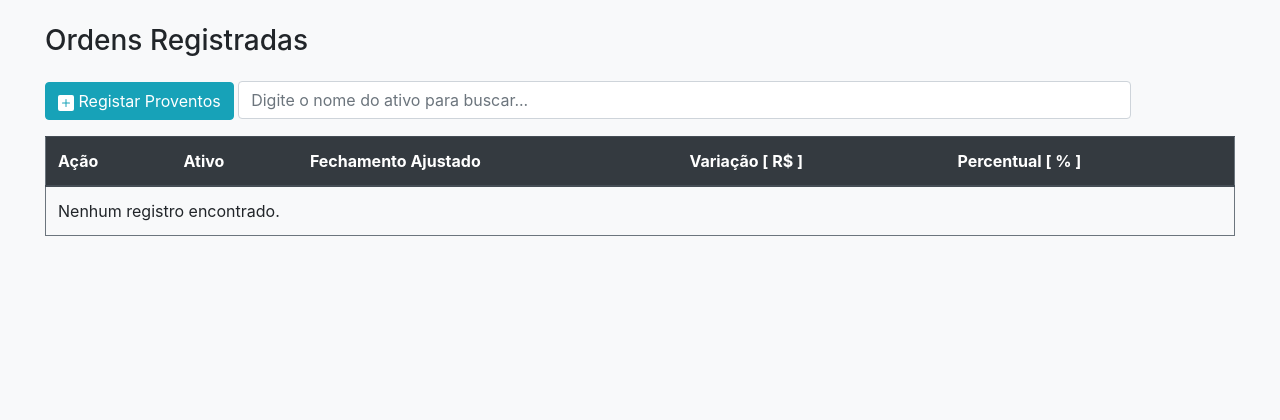
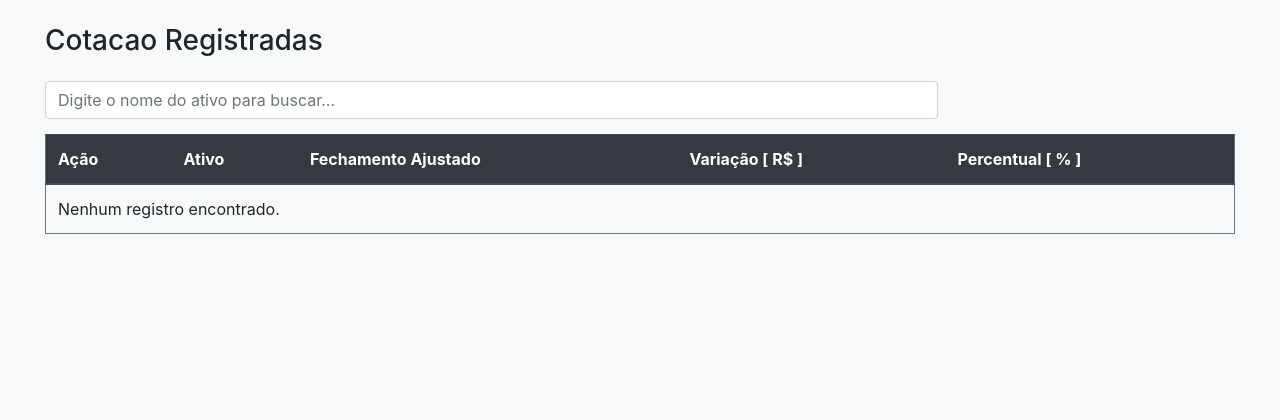
Before and after one commit to alexbarbosa26/wmanage, a Django app: page /listar/base/cotacao/ in a window 1280 px wide. Shown: the part 56-476 px from the top of the page. Run offline with Django 3.2, Linux system fonts and the light colour scheme; the visitor is signed in with stand-in values (Sample User, id 1); data that the repository does not hold is empty; parts of the project's set-up code (start-up, migrations or seed data) failed here and were passed over; some libraries are stand-ins or nearby versions.

Commit message:
first commit

```diff
--- a/cadastro/templates/cadastros/form-excluir.html
+++ b/cadastro/templates/cadastros/form-excluir.html
@@ -1,6 +1,6 @@
 {% extends 'base.html' %}
 {% load static %}
-{% block title %}WManager{% endblock %}
+{% block title %}WManager Excluir{% endblock %}
 
 {% block content %}
 <h4 class="mt-4">Excluir Ativo</h4>
--- a/cadastro/templates/cadastros/form-proventos.html
+++ b/cadastro/templates/cadastros/form-proventos.html
@@ -2,7 +2,7 @@
 {% load static %}
 {% load widget_tweaks %}
 {% load crispy_forms_tags %}
-{% block title %}WManager{% endblock %}
+{% block title %}WManager Cadastro{% endblock %}
 
 {% block content %}
 <h4 class="mt-4">Cadastrar Proventos</h4>
--- a/cadastro/templates/cadastros/form.html
+++ b/cadastro/templates/cadastros/form.html
@@ -4,7 +4,7 @@
 {% load widget_tweaks %}
 {% load crispy_forms_tags %}
 
-{% block title %}WManage{% endblock %}
+{% block title %}WManage Cadastro{% endblock %}
 
 {% block content %}
 <section class="content-header">
--- a/cadastro/templates/listar/carteira.html
+++ b/cadastro/templates/listar/carteira.html
@@ -1,7 +1,7 @@
 {% extends 'base.html' %}
 {% load static %}
 {% load crispy_forms_tags %}
-{% block title %}WManage{% endblock %}
+{% block title %}WManage Carteira{% endblock %}
 
 {% block content %}
     {% for item in result %}
--- a/cadastro/templates/listar/cotacao.html
+++ b/cadastro/templates/listar/cotacao.html
@@ -1,15 +1,10 @@
 {% extends 'base.html' %}
 {% load static %}
-{% block title %}WManager{% endblock %}
+{% block title %}WManager Cotacao{% endblock %}
 
 {% block content %}
-<h3 class="mt-4">Ordens Registradas</h3>
-<a href="{% url 'cadastrar-proventos' %}" class="btn btn-info mt-3 mb-3">
-  <svg width="1em" height="1em" viewBox="0 0 16 16" class="bi bi-plus-square-fill" fill="currentColor" xmlns="http://www.w3.org/2000/svg">
-    <path fill-rule="evenodd" d="M2 0a2 2 0 0 0-2 2v12a2 2 0 0 0 2 2h12a2 2 0 0 0 2-2V2a2 2 0 0 0-2-2H2zm6.5 4.5a.5.5 0 0 0-1 0v3h-3a.5.5 0 0 0 0 1h3v3a.5.5 0 0 0 1 0v-3h3a.5.5 0 0 0 0-1h-3v-3z"/>
-  </svg>
-   Registar Proventos
-</a>
+<h3 class="mt-4">Cotacao Registradas</h3>
+
   <div class="col-9 search-div">
     <form method="GET" id="filter-form">
       <input class="form-control" type="text" id="filter" name="filter" placeholder="Digite o nome do ativo para buscar..." value="{{ request.GET.filter }}">
@@ -34,7 +29,7 @@
         <td>{{cotacao.ativo}}</td>
         <td>{{cotacao.fechamento_ajustado}}</td>
         <td>R$ {{cotacao.variacao_1}}</td>
-        <td>R$ {{cotacao.variacao_2}}</td>
+        <td>{{cotacao.variacao_2}}</td>
      </tr>
     {% empty %}
       <tr>
--- a/cadastro/templates/listar/dashboard.html
+++ b/cadastro/templates/listar/dashboard.html
@@ -1,7 +1,7 @@
 {% extends 'base.html' %}
 {% load static %}
 {% load crispy_forms_tags %}
-{% block title %}WManager{% endblock %}
+{% block title %}WManager Dashboard{% endblock %}
 
 {% block scripts %}
 <script>
--- a/cadastro/templates/listar/ordens.html
+++ b/cadastro/templates/listar/ordens.html
@@ -2,7 +2,7 @@
 {% load user_tags %}
 {% load static %}
 
-{% block title %}WManager{% endblock %}
+{% block title %}WManager Ordens{% endblock %}
 
 {% block content %}
 <h3 class="mt-4">
--- a/cadastro/urls.py
+++ b/cadastro/urls.py
@@ -17,4 +17,6 @@ urlpatterns = [
     path('excluir/provento/<int:pk>/', ProventosDelete.as_view(), name='excluir-provento'),
 
     path('dashboard/carteira-chart/', CarteiraChart.as_view(), name='carteira-chart'),
+
+    path(r'^export/xls/$', views.export_proventos_xls, name='export-proventos-xls'),
 ]
--- a/cadastro/views.py
+++ b/cadastro/views.py
@@ -1,9 +1,7 @@
-from django.forms import widgets
 from .models import Ativo, Nota, Proventos, Cotacao
 import json
 from decimal import Decimal
 from django.shortcuts import render
-from django.http import HttpResponse
 from django.urls import reverse_lazy
 from django.contrib.auth.mixins import LoginRequiredMixin
 from django.contrib.messages.views import SuccessMessageMixin
@@ -13,6 +11,8 @@ from django.views.generic import TemplateView
 from django.db.models import Count, Sum
 from bootstrap_datepicker_plus import DatePickerInput
 from braces.views import  GroupRequiredMixin
+import xlwt
+from django.http import HttpResponse
 import locale
 
 #Set Locale
@@ -415,3 +415,34 @@ class CotacaoList(LoginRequiredMixin, ListView):
         else:
             self.object_list = Cotacao.objects.all()
         return self.object_list
+
+
+def export_proventos_xls(request):
+    response = HttpResponse(content_type='application/ms-excel')
+    response['Content-Disposition'] = 'attachment; filename="proventos.xls"'
+
+    wb = xlwt.Workbook(encoding='utf-8')
+    ws = wb.add_sheet('Proventos')
+
+    # Sheet header, first row
+    row_num = 0
+
+    font_style = xlwt.XFStyle()
+    font_style.font.bold = True
+
+    columns = ['Ativo', 'Tipo', 'Data', 'Valor', ]
+
+    for col_num in range(len(columns)):
+        ws.write(row_num, col_num, columns[col_num], font_style)
+
+    # Sheet body, remaining rows
+    font_style = xlwt.XFStyle()
+
+    rows = Proventos.objects.all().values_list('ativo', 'tipo_provento', 'data', 'valor')
+    for row in rows:
+        row_num += 1
+        for col_num in range(len(row)):
+            ws.write(row_num, col_num, row[col_num], font_style)
+
+    wb.save(response)
+    return response
--- a/requirements.txt
+++ b/requirements.txt
@@ -13,3 +13,4 @@ whitenoise==5.2.0
 gunicorn==20.0.4
 psycopg2==2.8.5
 lxml==4.6.2
+xlwt==1.3.0
```
Also changed, not shown: cadastro/templates/listar/proventos.html (+8 -1 lines).
